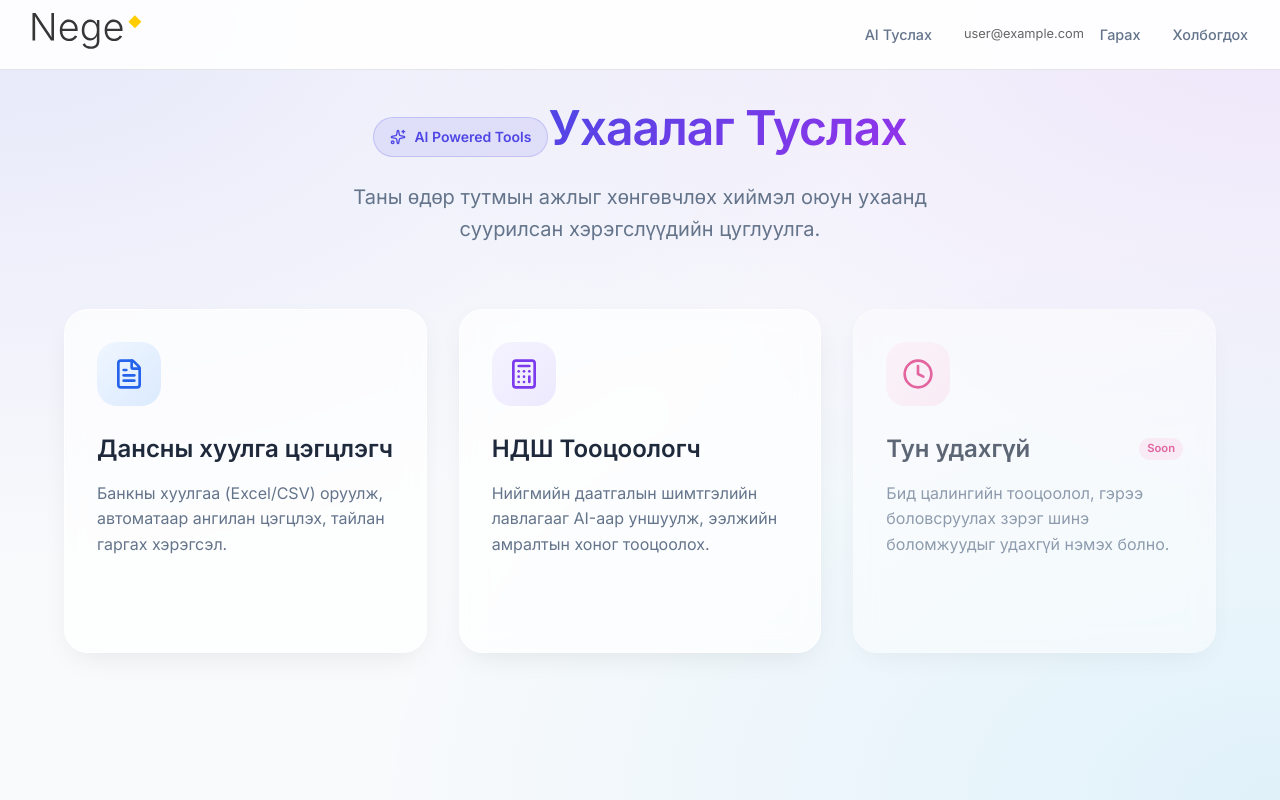
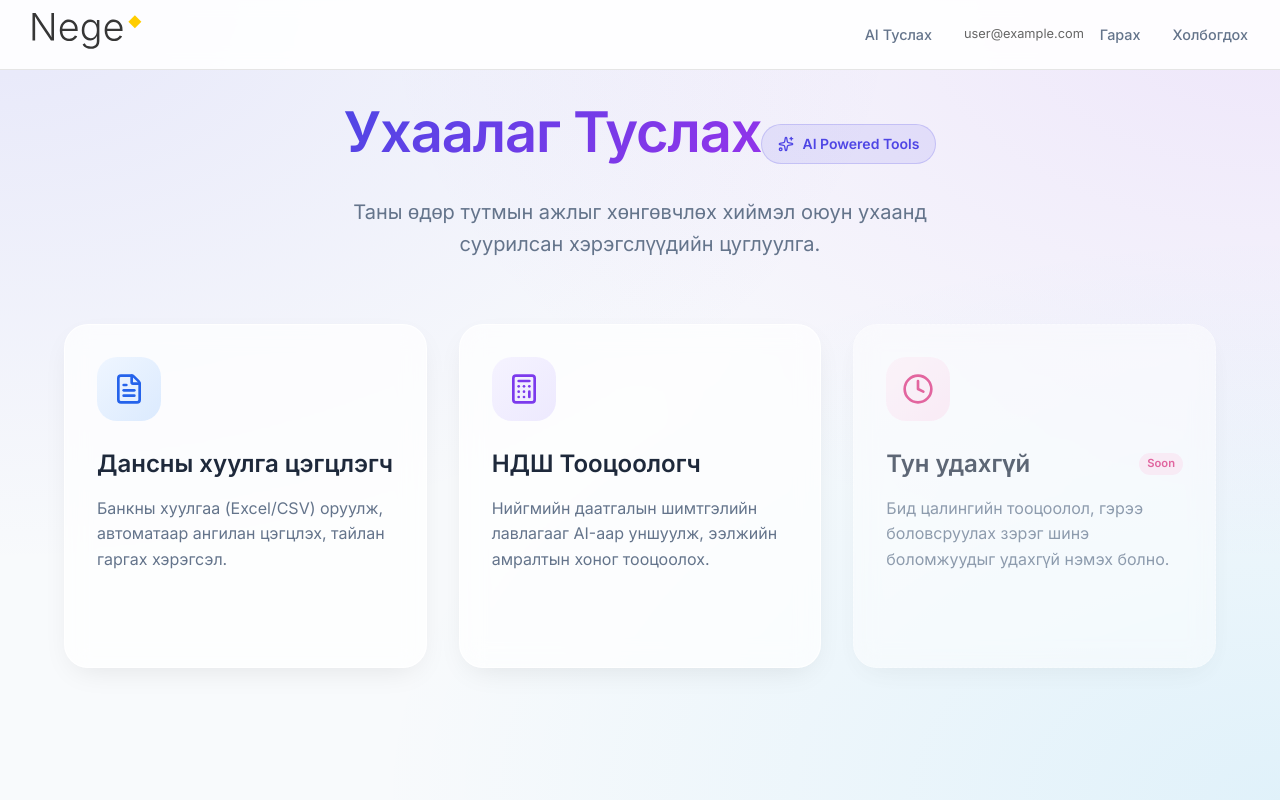
Before and after one commit to Huhenege/nege, a React (Vite) app: page /ai-assistant in a window 1280 px wide. Built offline with nearby package versions, Linux system fonts and the light colour scheme; no server answers; the database is empty; sample sign-in values are in the browser's storage.

Commit message:
style: move ai badge below title in ai assistant page

```diff
--- a/src/pages/AIAssistant.css
+++ b/src/pages/AIAssistant.css
@@ -45,15 +45,16 @@
     border-radius: 9999px;
     font-size: 0.875rem;
     font-weight: 600;
-    margin-bottom: 1.5rem;
+    margin-top: 0.5rem;
+    margin-bottom: 2rem;
     border: 1px solid rgba(79, 70, 229, 0.2);
 }
 
 .ai-title {
-    font-size: 3rem;
+    font-size: 3.5rem;
     font-weight: 800;
     color: var(--text-primary);
-    margin-bottom: 1rem;
+    margin-bottom: 0.5rem;
     letter-spacing: -0.02em;
     background: var(--primary-gradient);
     -webkit-background-clip: text;
--- a/src/pages/AIAssistant.jsx
+++ b/src/pages/AIAssistant.jsx
@@ -9,11 +9,11 @@ const AIAssistant = () => {
             <div className="ai-container">
                 {/* Hero Section */}
                 <div className="ai-hero">
+                    <h1 className="ai-title">Ухаалаг Туслах</h1>
                     <div className="ai-badge">
                         <Sparkles size={16} style={{ marginRight: '8px' }} />
                         <span>AI Powered Tools</span>
                     </div>
-                    <h1 className="ai-title">Ухаалаг Туслах</h1>
                     <p className="ai-subtitle">
                         Таны өдөр тутмын ажлыг хөнгөвчлөх хиймэл оюун ухаанд суурилсан
                         хэрэгслүүдийн цуглуулга.
```
